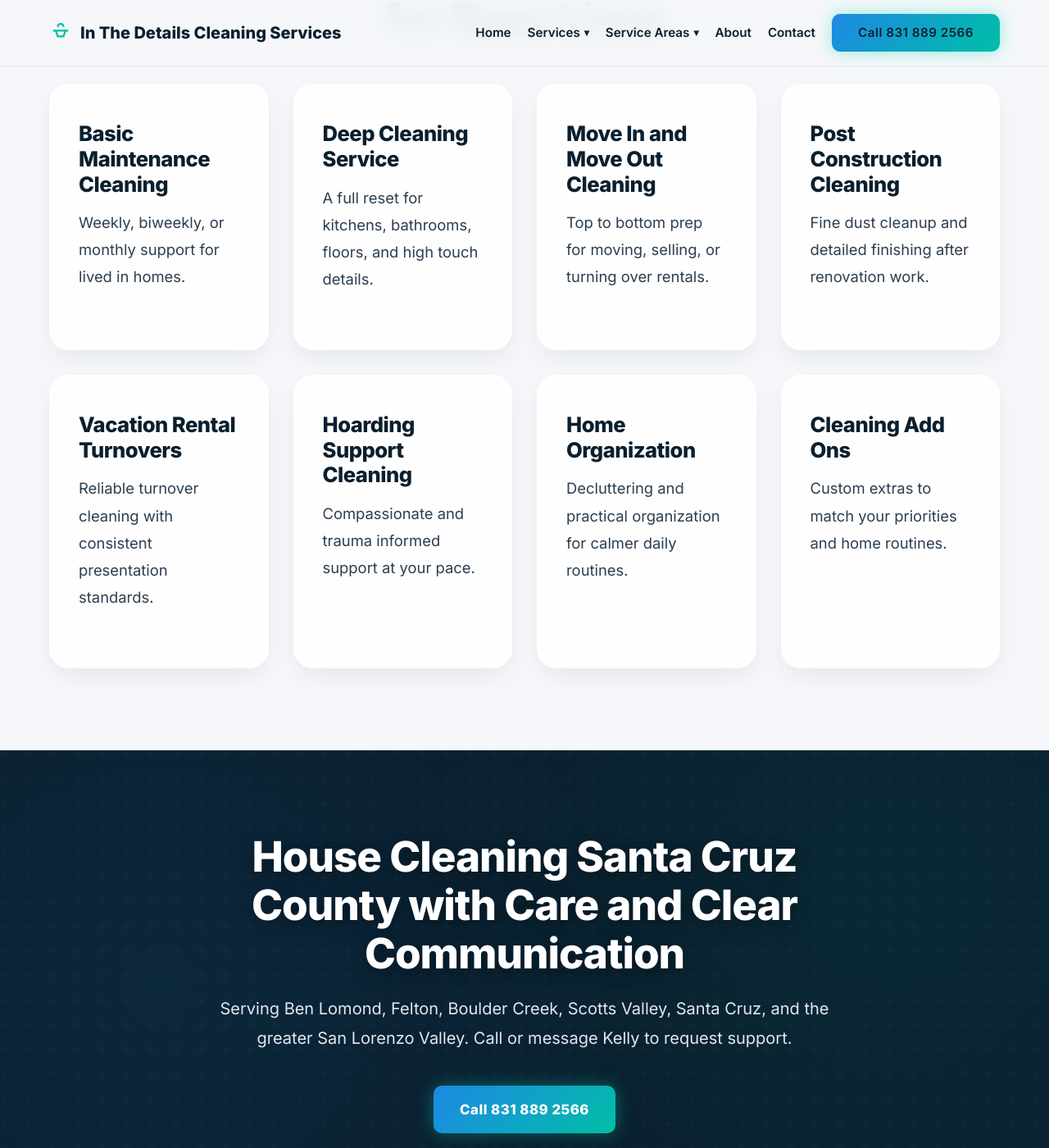
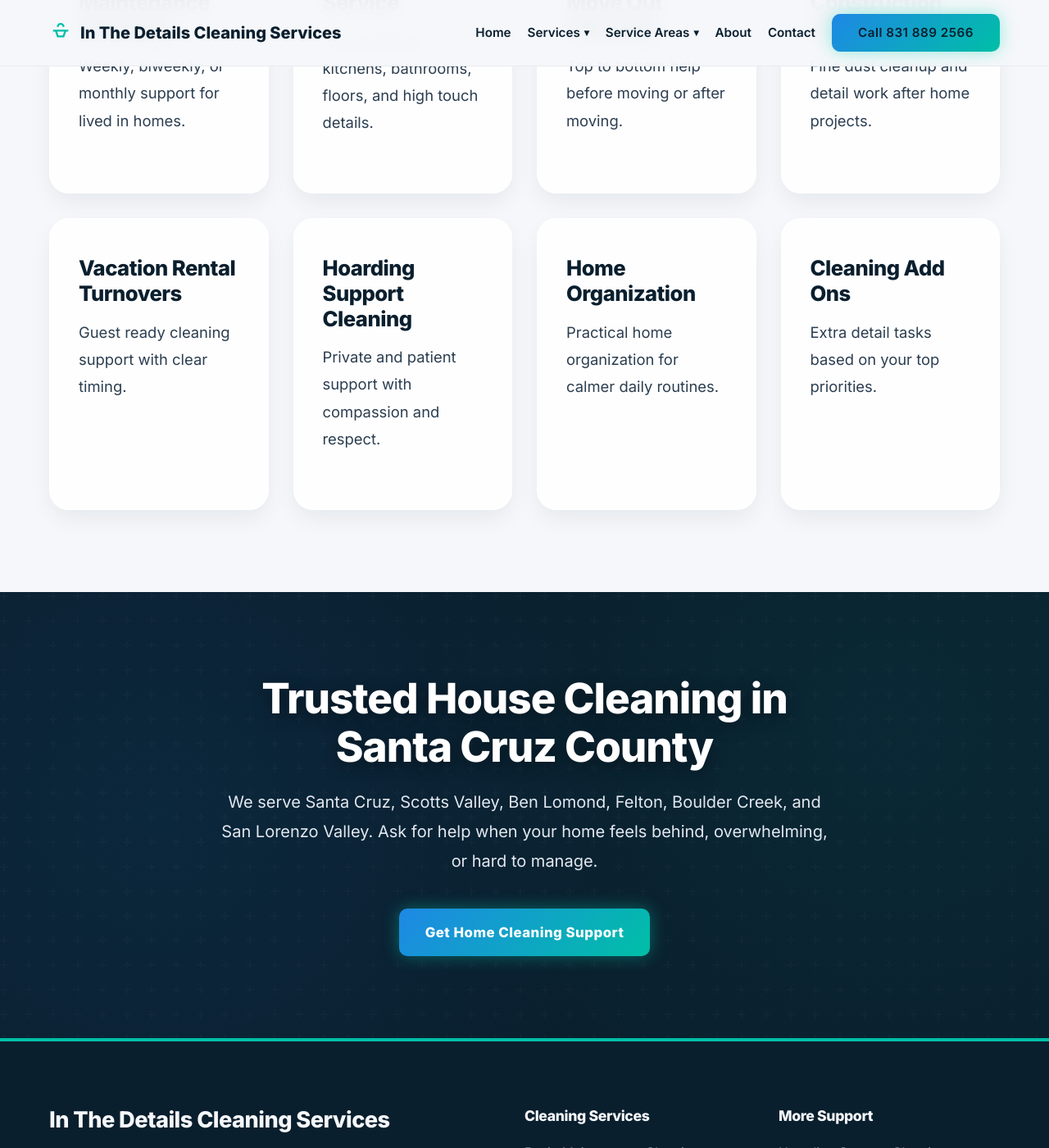
Before and after one commit to YourOnlineSquad/in-the-details-cleaning-site, a Jekyll site: the page built from index.html, in a window 1280 px wide and 1400 px high, scrolled down 1526 px. Shown: the whole window at 82% size. Built offline with Jekyll 4.4.1, drawn with Linux system fonts in a browser that asks for light colours; some of the changed text lies outside the part shown.

Commit message:
Rewrite homepage copy for local SEO and conversion without layout changes

```diff
--- a/index.html
+++ b/index.html
@@ -1,16 +1,16 @@
 ---
 layout: default
-title: Non Toxic House Cleaning in San Lorenzo Valley | In The Details Cleaning Services
-description: Non toxic house cleaning San Lorenzo Valley and Santa Cruz County. Compassionate, judgment free support for busy homes and big life transitions.
+title: Home Cleaning Service San Lorenzo Valley | In The Details Cleaning Services
+description: Local home cleaning service in San Lorenzo Valley and Santa Cruz County with non toxic products, detail focused care, and clear communication.
 faq_schema: >
   <script type="application/ld+json">
   {
     "@context": "https://schema.org",
     "@type": "FAQPage",
     "mainEntity": [
-      {"@type": "Question", "name": "Do you use non toxic products?", "acceptedAnswer": {"@type": "Answer", "text": "Yes. We prioritize non toxic, family and pet conscious products for everyday cleaning and can adjust for sensitivities."}},
-      {"@type": "Question", "name": "Do I need to clean before you arrive?", "acceptedAnswer": {"@type": "Answer", "text": "No. You do not need to clean or apologize. We meet homes as they are and build a calm plan together."}},
-      {"@type": "Question", "name": "Do you offer recurring cleaning?", "acceptedAnswer": {"@type": "Answer", "text": "Yes. Weekly, biweekly, and monthly maintenance cleaning are available across San Lorenzo Valley and Santa Cruz County."}}
+      {"@type": "Question", "name": "Do you use non toxic products?", "acceptedAnswer": {"@type": "Answer", "text": "Yes. We use non toxic products that are family and pet conscious and we can adjust for sensitivities."}},
+      {"@type": "Question", "name": "Do I need to clean before you arrive?", "acceptedAnswer": {"@type": "Answer", "text": "No. You do not need to clean first. We meet your home as it is with care and respect."}},
+      {"@type": "Question", "name": "Do you offer recurring cleaning support?", "acceptedAnswer": {"@type": "Answer", "text": "Yes. We offer weekly, biweekly, and monthly cleaning support in San Lorenzo Valley and Santa Cruz County."}}
     ]
   }
   </script>
@@ -19,9 +19,9 @@
 <section class="hero">
   <div class="container grid-2">
     <div class="order-2 md-order-1">
-      <span class="eyebrow">Compassionate Home Care</span>
-      <h1 class="hero-title">Non Toxic House Cleaning in San Lorenzo Valley and Santa Cruz County</h1>
-      <p class="hero-subtitle">In The Details Cleaning Services provides compassionate, non toxic, detail focused home cleaning for real homes, busy schedules, and major life transitions. From basic maintenance cleaning to deep cleans, move in and move out cleaning, organization, and hoarding support, every visit is handled with care, respect, and zero judgment.</p>
+      <span class="eyebrow">Local Home Cleaning Service</span>
+      <h1 class="hero-title">Non Toxic Home Cleaning Service in San Lorenzo Valley</h1>
+      <p class="hero-subtitle">In The Details Cleaning Services helps busy homes across San Lorenzo Valley and Santa Cruz County with non toxic products, clear priorities, and detail focused care that makes your home feel calm again. Every visit is handled with respect, patience, and zero judgment.</p>
       <div class="cta-group">
         <a href="{{ '/contact/' | relative_url }}" class="btn btn-glow">Request a Quote</a>
         <a href="#services" class="btn btn-outline">View Cleaning Services</a>
@@ -30,7 +30,7 @@
     <div class="order-1 md-order-2">
       <div class="hero-visual-card">
         <div class="hero-glow"></div>
-        <img src="{{ '/assets/images/heroes/homepage-home-cleaning.webp' | relative_url }}" alt="Homepage home cleaning" class="hero-vector">
+        <img src="{{ '/assets/images/heroes/homepage-home-cleaning.webp' | relative_url }}" alt="Home cleaning service in San Lorenzo Valley" class="hero-vector">
       </div>
     </div>
   </div>
@@ -38,7 +38,7 @@
 
 <div class="trust-strip">
   <div class="container trust-grid">
-    <span>5 Star Local Care</span>
+    <span>Local Home Cleaning Service</span>
     <span>Non Toxic and Pet Conscious</span>
     <span>Judgment Free Support</span>
     <span>Serving Santa Cruz County</span>
@@ -49,27 +49,27 @@
   <div class="container">
     <div class="text-center max-w-800 mb-50">
       <span class="eyebrow">Cleaning Services</span>
-      <h2 class="section-title">Detail Focused Home Cleaning for Busy Lives</h2>
+      <h2 class="section-title">Detail Focused Cleaning Support for Real Homes</h2>
     </div>
     <div class="grid-4">
       <a class="glass-card d-block" href="{{ '/services/basic-maintenance-cleaning/' | relative_url }}"><h3>Basic Maintenance Cleaning</h3><p class="body-copy">Weekly, biweekly, or monthly support for lived in homes.</p></a>
       <a class="glass-card d-block" href="{{ '/services/deep-cleaning/' | relative_url }}"><h3>Deep Cleaning Service</h3><p class="body-copy">A full reset for kitchens, bathrooms, floors, and high touch details.</p></a>
-      <a class="glass-card d-block" href="{{ '/services/move-in-move-out-cleaning/' | relative_url }}"><h3>Move In and Move Out Cleaning</h3><p class="body-copy">Top to bottom prep for moving, selling, or turning over rentals.</p></a>
-      <a class="glass-card d-block" href="{{ '/services/post-construction-cleaning/' | relative_url }}"><h3>Post Construction Cleaning</h3><p class="body-copy">Fine dust cleanup and detailed finishing after renovation work.</p></a>
-      <a class="glass-card d-block" href="{{ '/services/vacation-rental-turnovers/' | relative_url }}"><h3>Vacation Rental Turnovers</h3><p class="body-copy">Reliable turnover cleaning with consistent presentation standards.</p></a>
-      <a class="glass-card d-block" href="{{ '/services/hoarding-support-cleaning/' | relative_url }}"><h3>Hoarding Support Cleaning</h3><p class="body-copy">Compassionate and trauma informed support at your pace.</p></a>
-      <a class="glass-card d-block" href="{{ '/services/home-organization/' | relative_url }}"><h3>Home Organization</h3><p class="body-copy">Decluttering and practical organization for calmer daily routines.</p></a>
-      <a class="glass-card d-block" href="{{ '/services/cleaning-add-ons/' | relative_url }}"><h3>Cleaning Add Ons</h3><p class="body-copy">Custom extras to match your priorities and home routines.</p></a>
+      <a class="glass-card d-block" href="{{ '/services/move-in-move-out-cleaning/' | relative_url }}"><h3>Move In and Move Out Cleaning</h3><p class="body-copy">Top to bottom help before moving or after moving.</p></a>
+      <a class="glass-card d-block" href="{{ '/services/post-construction-cleaning/' | relative_url }}"><h3>Post Construction Cleaning</h3><p class="body-copy">Fine dust cleanup and detail work after home projects.</p></a>
+      <a class="glass-card d-block" href="{{ '/services/vacation-rental-turnovers/' | relative_url }}"><h3>Vacation Rental Turnovers</h3><p class="body-copy">Guest ready cleaning support with clear timing.</p></a>
+      <a class="glass-card d-block" href="{{ '/services/hoarding-support-cleaning/' | relative_url }}"><h3>Hoarding Support Cleaning</h3><p class="body-copy">Private and patient support with compassion and respect.</p></a>
+      <a class="glass-card d-block" href="{{ '/services/home-organization/' | relative_url }}"><h3>Home Organization</h3><p class="body-copy">Practical home organization for calmer daily routines.</p></a>
+      <a class="glass-card d-block" href="{{ '/services/cleaning-add-ons/' | relative_url }}"><h3>Cleaning Add Ons</h3><p class="body-copy">Extra detail tasks based on your top priorities.</p></a>
     </div>
   </div>
 </section>
 
 <section class="section section-dark text-center">
   <div class="container max-w-800">
-    <h2 class="section-title-light mb-20">House Cleaning Santa Cruz County with Care and Clear Communication</h2>
-    <p class="body-copy-large text-light-muted mb-40">Serving Ben Lomond, Felton, Boulder Creek, Scotts Valley, Santa Cruz, and the greater San Lorenzo Valley. Call or message Kelly to request support.</p>
+    <h2 class="section-title-light mb-20">Trusted House Cleaning in Santa Cruz County</h2>
+    <p class="body-copy-large text-light-muted mb-40">We serve Santa Cruz, Scotts Valley, Ben Lomond, Felton, Boulder Creek, and San Lorenzo Valley. Ask for help when your home feels behind, overwhelming, or hard to manage.</p>
     <div class="cta-group-center">
-      <a href="tel:8318892566" class="btn btn-glow">Call 831 889 2566</a>
+      <a href="{{ '/contact/' | relative_url }}" class="btn btn-glow">Get Home Cleaning Support</a>
     </div>
   </div>
 </section>
```
